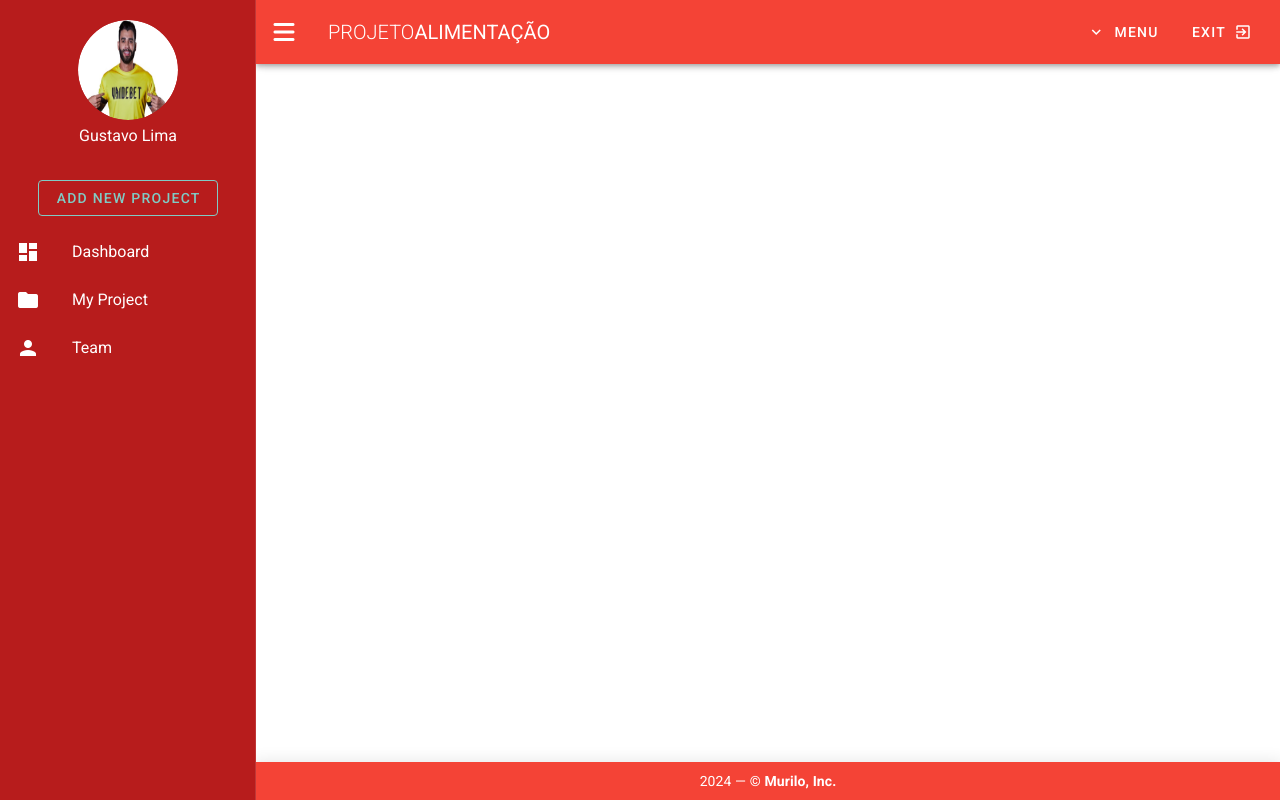
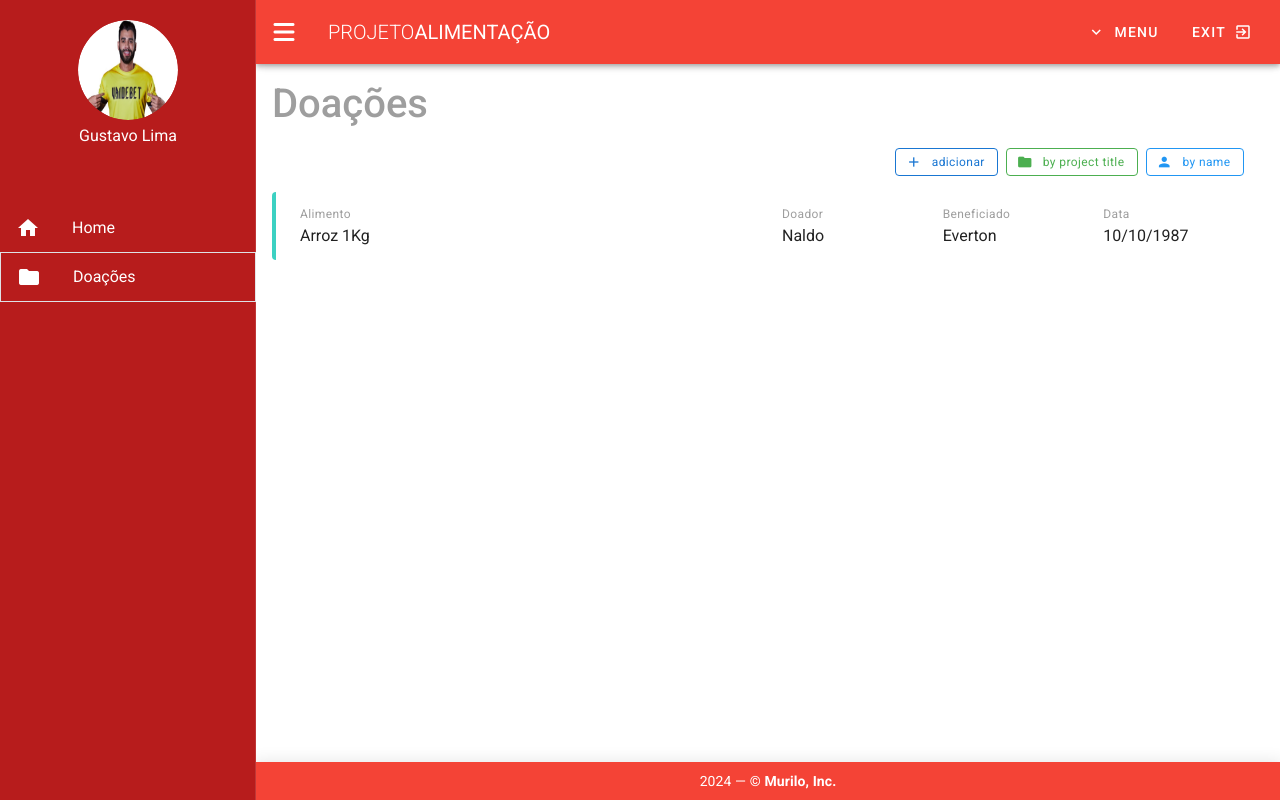
Before and after one commit to MPangone/ProjetoAlimenta-o, a Vue app: page /doacoes in a window 1280 px wide. Built offline with nearby package versions, Linux system fonts and the light colour scheme.

Commit message:
Criando form para doações

```diff
--- a/src/components/AppNavbar.vue
+++ b/src/components/AppNavbar.vue
@@ -59,9 +59,10 @@
     data: () => ({
        drawer: true,
        links :[
-           {icon: 'dashboard', text:'Dashboard', route: '/dashboard'},
-           {icon: 'folder', text:'My Project', route: '/projects'},
-           {icon: 'person', text:'Team', route: '/team'}
+       {icon: 'home', text:'Home', route: '/home'},
+     //      {icon: 'dashboard', text:'Dashboard', route: '/dashboard'},
+           {icon: 'folder', text:'Doações', route: '/doacoes'},
+           // {icon: 'person', text:'Team', route: '/team'}
        ]
 
      }),
--- a/src/components/AppPopup.vue
+++ b/src/components/AppPopup.vue
@@ -1,18 +1,24 @@
 <template>
   <v-row justify="center">
     <v-dialog v-model="dialog" persistent max-width="800px">
-        <template v-slot:activator="{ on }">
-          <v-btn outlined color="teal lighten-3" dark v-on="on">Add new project</v-btn>
-        </template>
       <v-card>
         <v-card-title>
           <span class="headline">New Project</span>
         </v-card-title>
         <v-form class="px-3" ref="form">
           <v-card-text>
-
-                  <v-text-field label="Title" v-model="title" prepend-icon="folder" :rules="inputRules"></v-text-field>
-                  <v-textarea label="Information" v-model="content" prepend-icon="edit" :rules="inputRules"></v-textarea>
+            <v-text-field
+              label="Title"
+              v-model="title"
+              prepend-icon="folder"
+              :rules="inputRules"
+            ></v-text-field>
+            <v-textarea
+              label="Information"
+              v-model="content"
+              prepend-icon="edit"
+              :rules="inputRules"
+            ></v-textarea>
             <v-col cols="12" lg="6">
               <v-menu
                 ref="menu1"
@@ -34,7 +40,11 @@
                     v-on="on"
                   ></v-text-field>
                 </template>
-            <v-date-picker v-model="date" no-title @input="menu1 = false"></v-date-picker>
+                <v-date-picker
+                  v-model="date"
+                  no-title
+                  @input="menu1 = false"
+                ></v-date-picker>
               </v-menu>
             </v-col>
           </v-card-text>
@@ -53,43 +63,42 @@
 export default {
   data: vm => ({
     dialog: false,
-        title:'',
-        content:'',
-        due:null,
+    title: '',
+    content: '',
+    due: null,
     date: new Date().toISOString().substr(0, 10),
     dateFormatted: vm.formatDate(new Date().toISOString().substr(0, 10)),
     menu1: false,
     inputRules: [
-            v => v.length >= 3 || 'Minimum lenght is 3 charachters'
+      v => v.length >= 3 || 'Minimum length is 3 characters'
     ]
-
   }),
   methods: {
-           formatDate (date) {
-          if (!date) return null
+    formatDate(date) {
+      if (!date) return null;
 
-          const [year, month, day] = date.split('-')
-          return `${year}/${month}/${day}`
+      const [year, month, day] = date.split('-');
+      return `${year}/${month}/${day}`;
     },
-        parseDate (date) {
-          if (!date) return null
+    parseDate(date) {
+      if (!date) return null;
 
-          const [year, month, day] = date.split('/')
-          return `${year}-${month.padStart(2, '0')}-${day.padStart(2, '0')}`
+      const [year, month, day] = date.split('/');
+      return `${year}-${month.padStart(2, '0')}-${day.padStart(2, '0')}`;
     },
+    submit() {
+      // Implementar a lógica de submissão aqui.
+    }
   },
   computed: {
-        computedDateFormatted () {
-          return this.formatDate(this.date)
+    computedDateFormatted() {
+      return this.formatDate(this.date);
+    }
   },
-      },
-
   watch: {
-        date () {
-          this.dateFormatted = this.formatDate(this.date)
-        },
-      },
-
-
+    date() {
+      this.dateFormatted = this.formatDate(this.date);
     }
+  }
+};
 </script>
--- /dev/null
+++ b/src/forms/Doacoesform.vue
@@ -0,0 +1,101 @@
+<template>
+    <v-row justify="center">
+      <v-dialog v-model="dialog" persistent max-width="800px">
+        <v-card>
+          <v-card-title>
+            <span class="headline">Nova doação</span>
+          </v-card-title>
+          <v-form class="px-3" ref="form">
+            <v-card-text>
+              <v-text-field label="Alimento" v-model="title" prepend-icon="apple" :rules="inputRules"></v-text-field>
+              <v-text-field label="Doador" v-model="content" prepend-icon="person" :rules="inputRules"></v-text-field>
+              <v-text-field label="Beneficiado" v-model="content1" prepend-icon="person" :rules="inputRules"></v-text-field>
+              <v-col cols="12" lg="6">
+                <v-menu
+                  ref="menu1"
+                  v-model="menu1"
+                  :close-on-content-click="false"
+                  transition="scale-transition"
+                  offset-y
+                  max-width="290px"
+                  min-width="290px"
+                >
+                  <template v-slot:activator="{ on }">
+                    <v-text-field
+                      v-model="dateFormatted"
+                      label="Data da doação"
+                      hint="MM/DD/YYYY formato"
+                      persistent-hint
+                      prepend-icon="event"
+                      @blur="date = parseDate(dateFormatted)"
+                      v-on="on"
+                    ></v-text-field>
+                  </template>
+                  <v-date-picker v-model="date" no-title @input="menu1 = false"></v-date-picker>
+                </v-menu>
+              </v-col>
+              <!-- Feedback visual para submissão -->
+              <v-alert v-if="submissionSuccess" type="success" dismissible>
+                Dados enviados com sucesso!
+              </v-alert>
+            </v-card-text>
+            <v-card-actions>
+              <v-spacer></v-spacer>
+              <v-btn color="blue darken-1" text @click="dialog = false">Fechar</v-btn>
+              <v-btn color="green" text outlined @click="submit">Salvar</v-btn>
+            </v-card-actions>
+          </v-form>
+        </v-card>
+      </v-dialog>
+    </v-row>
+  </template>
+
+  <script>
+  export default {
+    data: () => ({
+      dialog: false,
+      title: '',
+      content: '',
+      date: new Date().toISOString().substr(0, 10),
+      dateFormatted: '',
+      menu1: false,
+      submissionSuccess: false, // Controle de sucesso na submissão
+      inputRules: [v => v.length >= 3 || 'Mínimo de 3 caracteres'],
+    }),
+    methods: {
+      parseDate(date) {
+        if (!date) return null;
+        const [year, month, day] = date.split('/');
+        return `${year}-${month.padStart(2, '0')}-${day.padStart(2, '0')}`;
+      },
+      openDialog() {
+        console.log('Abrindo formulário de doações');
+        this.dialog = true;
+        this.resetForm(); // Limpa o formulário ao abrir novamente
+      },
+      submit() {
+        // Simulação de submissão
+        console.log('Formulário submetido:', this.title, this.content, this.content1, this.date);
+        this.submissionSuccess = true; // Mostra a mensagem de sucesso
+
+        // Simula o envio e esconde a mensagem após 3 segundos
+        setTimeout(() => {
+          this.submissionSuccess = false;
+        }, 2000);
+      },
+      resetForm() {
+        this.title = '';
+        this.content = '';
+        this.content1 = '';
+        this.date = new Date().toISOString().substr(0, 10);
+        this.dateFormatted = '';
+      }
+    },
+    created() {
+      this.$root.$on('open-doacoes-form', this.openDialog);
+    },
+    beforeDestroy() {
+      this.$root.$off('open-doacoes-form', this.openDialog);
+    }
+  };
+  </script>
--- a/src/router/index.js
+++ b/src/router/index.js
@@ -2,7 +2,7 @@ import Vue from 'vue'
 import VueRouter from 'vue-router'
 import LoginView from '@/views/LoginView.vue'
 import AppDashboardView from '@/views/AppDashboardView.vue'
-import AppProjectsView from '@/views/AppProjectsView.vue'
+import DoacoesView from '@/views/Doacoes.vue'
 import AppTeamView from '@/views/AppTeamView.vue'
 import HomeView from '@/views/HomeView.vue'
 Vue.use(VueRouter)
@@ -18,9 +18,9 @@ const routes = [
     component: AppDashboardView
   },
   {
-    path: '/projects',
-    name: 'projects',
-    component: AppProjectsView
+    path: '/doacoes',
+    name: 'doacoes',
+    component: DoacoesView
   },
   {
     path: '/team',
--- a/src/views/AppProjectsView.vue
+++ /dev/null
@@ -1,95 +0,0 @@
-/* eslint-disable */
-<template>
-  <div class="projects">
-    <h1 class="subheading grey--text">Project</h1>
-    <v-container>
-      <v-layout row wrap class="mb-4">
-      <v-tooltip bottom>
-      <template v-slot:activator="{ on }">
-        <v-btn small outlined color="green" @click="sortBy('title')" class="mr-2" dark v-on="on">
-           <v-icon left small>folder</v-icon>
-            <span class="caption text-lowercase">By project title</span>
-        </v-btn>
-      </template>
-        <span>Sort project</span>
-      </v-tooltip>
-       <v-tooltip bottom>
-      <template v-slot:activator="{ on }">
-        <v-btn small outlined color="blue" @click="sortBy('title')" class="mr-2" dark v-on="on">
-           <v-icon left small>person</v-icon>
-            <span class="caption text-lowercase">By name</span>
-        </v-btn>
-      </template>
-        <span>Sort person</span>
-      </v-tooltip>
-      </v-layout>
-      <v-card flat  v-for="project in projects" :key="project.title" class="mb-1">
-          <v-layout row wrap :class="`pa-3 project ${project.status}`">
-            <v-flex xs12 md6>
-                <div class="caption grey--text">Project title</div>
-                <div >{{project.title}}</div>
-            </v-flex>
-            <v-flex xs6 sm4 md2>
-                <div class="caption grey--text">Person</div>
-                <div >{{project.person}}</div>
-            </v-flex>
-            <v-flex xs6 sm4 md2>
-                <div class="caption grey--text">Due By</div>
-                <div >{{project.due}}</div>
-            </v-flex>
-          </v-layout>
-      </v-card>
-    </v-container>
-  </div>
-</template>
-
-<script>
-// @ is an alias to /src
-
-
-export default {
-  name: 'projects',
-  components: {
-
-  },
-  data: () => ({
-    projects : [
-      {title: 'Site web ', person :'khaled', due: '10/10/1987', status:'no'},
-      {title: 'Application mobile', person :'Iyad', due: '02/07/1990', status:'complete'},
-      {title: 'Gestion de stock', person :'Zineb', due: '01/05/1987', status:'yes'},
-      {title: 'Conception', person :'Hu Java', due: '02/09/1991', status:'up'},
-    ]
-  }),
-  methods: {
-    sortBy(prop){
-      this.projects.sort((a,b) => a[prop] < b[prop] ? -1:1)
-    }
-  }
-}
-</script>
-<style >
-  .project.complete {
-      border-left: 4px solid #3cd1c2;
-  }
-  .project.no {
-      border-left: 4px solid orange;
-  }
-  .project.up {
-      border-left: 4px solid red;
-  }
-  .project.yes {
-      border-left: 4px solid yellow;
-  }
-   .v-chip.complete {
-      color: #3cd1c2;
-  }
-  .p.ovnored {
-      color: orange;
-  }
-  .p.up {
-      color:  red;
-  }
-  .p.yes {
-      color:  yellow;
-  }
-</style>
--- /dev/null
+++ b/src/views/Doacoes.vue
@@ -0,0 +1,97 @@
+<template>
+  <div class="projects">
+    <h1 class="subheading grey--text">Doações</h1>
+    <v-container>
+      <v-layout row wrap class="mb-4" justify="space-between" align="center">
+        <!-- Sorting Buttons on the Right -->
+        <div class="sort-buttons">
+          <v-btn small outlined color="primary" @click="openForm" class="ml-0">
+          <v-icon left small>add</v-icon>
+          <span class="caption text-lowercase">Adicionar</span>
+        </v-btn>
+          <v-tooltip bottom>
+            <template v-slot:activator="{ on }">
+              <v-btn small outlined color="green" @click="sortBy('title')" class="mr-2" dark v-on="on">
+                <v-icon left small>folder</v-icon>
+                <span class="caption text-lowercase">By project title</span>
+              </v-btn>
+            </template>
+          </v-tooltip>
+
+          <v-tooltip bottom>
+            <template v-slot:activator="{ on }">
+              <v-btn small outlined color="blue" @click="sortBy('doador')" class="mr-2" dark v-on="on">
+                <v-icon left small>person</v-icon>
+                <span class="caption text-lowercase">By name</span>
+              </v-btn>
+            </template>
+          </v-tooltip>
+        </div>
+      </v-layout>
+
+      <!-- Projects List -->
+      <v-card flat v-for="project in projects" :key="project.title" class="mb-1">
+        <v-layout row wrap :class="`pa-3 project ${project.status}`">
+          <v-flex xs12 md6>
+            <div class="caption grey--text">Alimento</div>
+            <div>{{ project.title }}</div>
+          </v-flex>
+          <v-flex xs6 sm4 md2>
+            <div class="caption grey--text">Doador</div>
+            <div>{{ project.doador }}</div>
+          </v-flex>
+          <v-flex xs6 sm4 md2>
+            <div class="caption grey--text">Beneficiado</div>
+            <div>{{ project.beneficiado }}</div>
+          </v-flex>
+          <v-flex xs6 sm4 md2>
+            <div class="caption grey--text">Data</div>
+            <div>{{ project.data }}</div>
+          </v-flex>
+        </v-layout>
+      </v-card>
+      <doacoes-form></doacoes-form>
+    </v-container>
+  </div>
+</template>
+
+<script>
+import DoacoesForm from '@/forms/Doacoesform.vue';  // Importando o formulário de doações
+
+export default {
+  name: 'projects',
+  components: {
+    DoacoesForm  // Declarando o componente para uso
+  },
+  data: () => ({
+    projects: [
+      { title: 'Arroz 1Kg', doador: 'Naldo', beneficiado: 'Everton', data: '10/10/1987', status: 'complete' }
+    ],
+  }),
+  methods: {
+    sortBy(prop) {
+      this.projects.sort((a, b) => (a[prop] < b[prop] ? -1 : 1));
+    },
+    openForm() {
+      console.log('Botão Adicionar clicado');  // Adicionando log para verificar se o método é chamado
+      // Emite o evento para abrir o formulário de doações
+      this.$root.$emit('open-doacoes-form');
+    }
+  }
+};
+</script>
+
+
+<style scoped>
+.project.complete {
+  border-left: 4px solid #3cd1c2;
+}
+.sort-buttons {
+  display: flex;
+  justify-content: flex-end;
+}
+.v-btn {
+  min-width: 150px;
+  margin-right: 8px;
+}
+</style>
```
Also changed, not shown: src/views/HomeView.vue (line endings or trailing spaces). Lines whose indentation alone changed are shown as unchanged.
